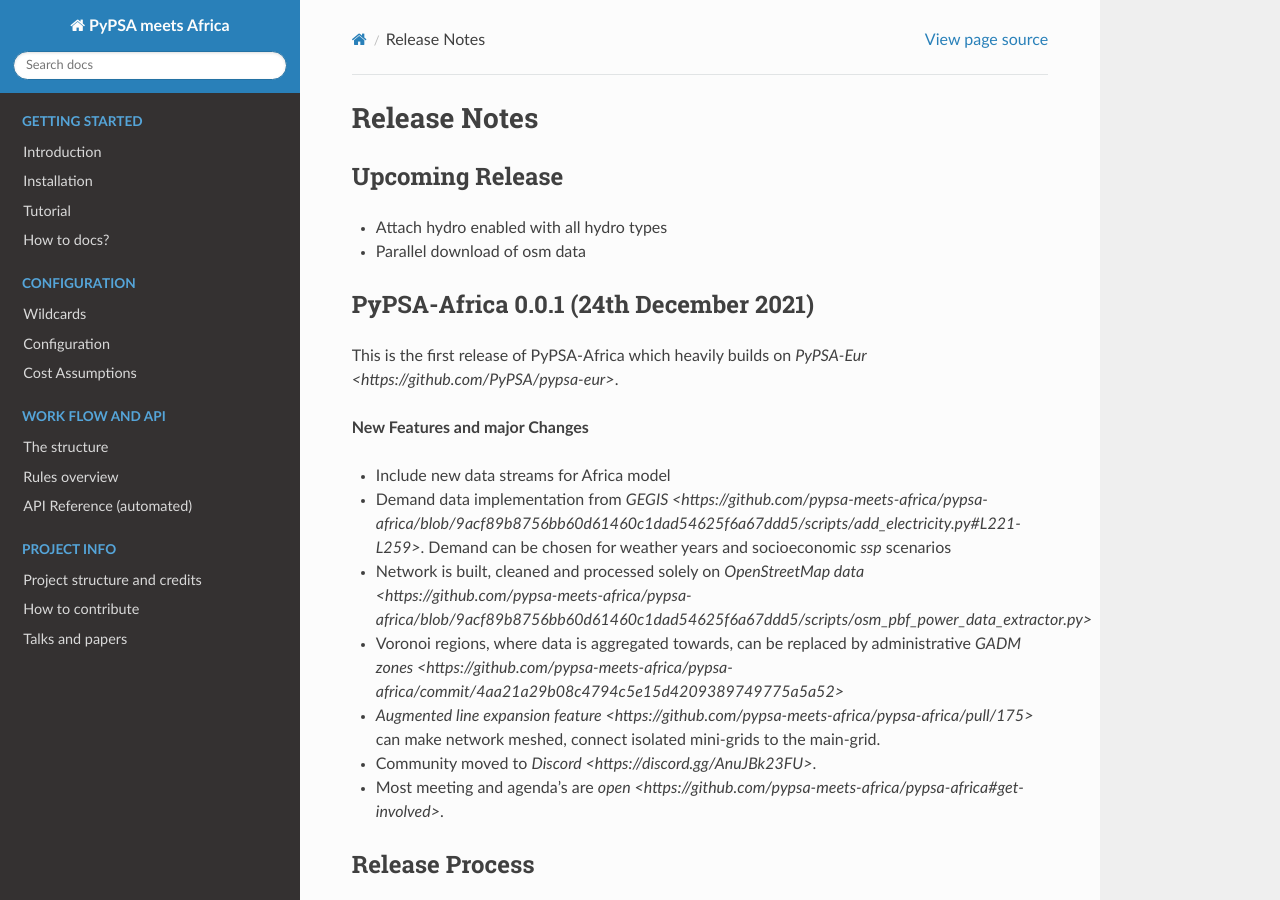
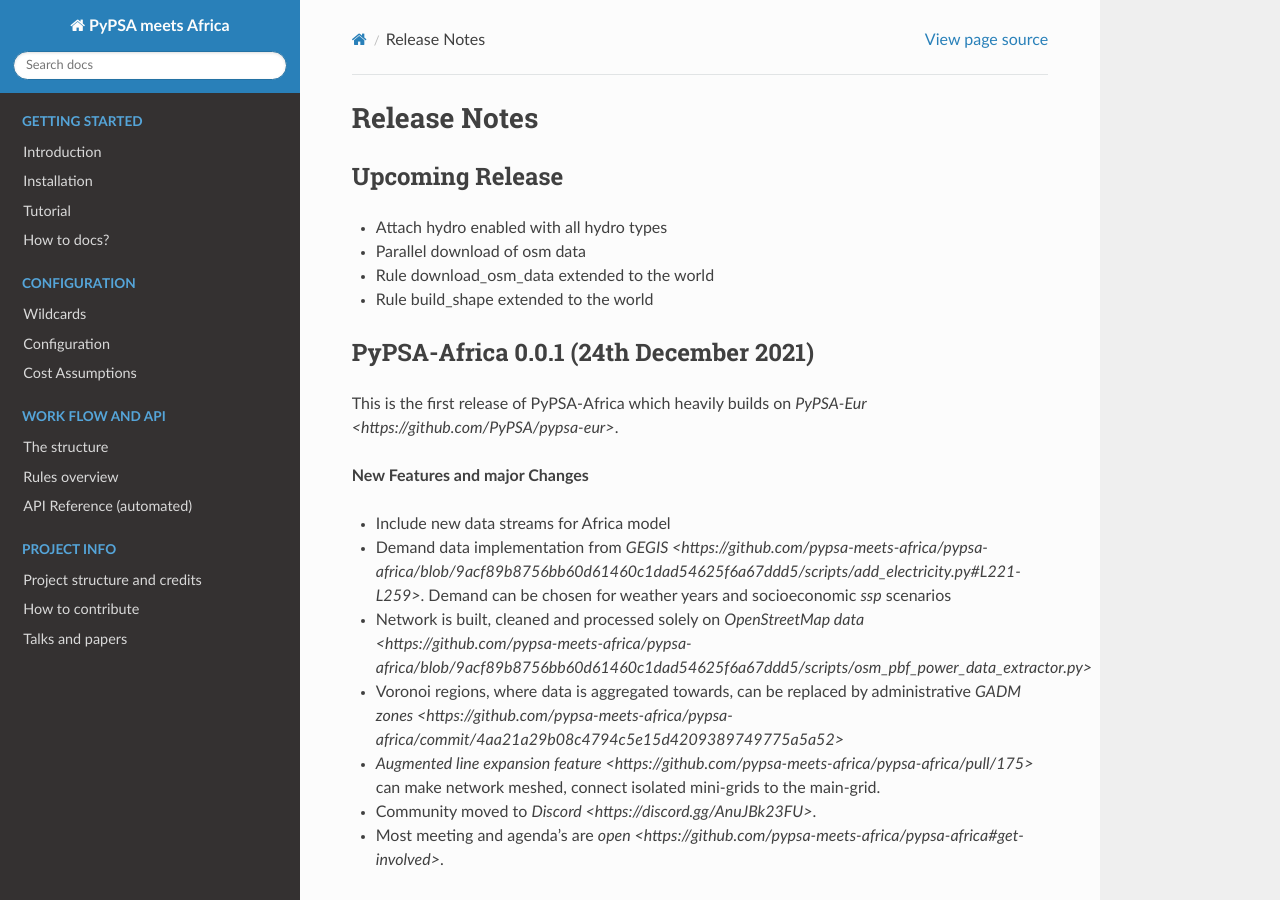
Before and after one commit to pypsa-meets-earth/pypsa-earth, a Sphinx documentation site: the page built from doc/release_notes.rst, in a window 1280 px wide and 900 px high. Built offline with Sphinx 7.4.7 and the Read the Docs theme 2.0.0, drawn with Linux system fonts in a browser that asks for light colours; pages that are not in the unit, such as notebooks, are missing from menus.

Commit message:
Add release_note comment

```diff
--- a/doc/release_notes.rst
+++ b/doc/release_notes.rst
@@ -13,6 +13,8 @@
 
 * Attach hydro enabled with all hydro types
 * Parallel download of osm data
+* Rule download_osm_data extended to the world
+* Rule build_shape extended to the world
 
 
 PyPSA-Africa 0.0.1 (24th December 2021)
```
